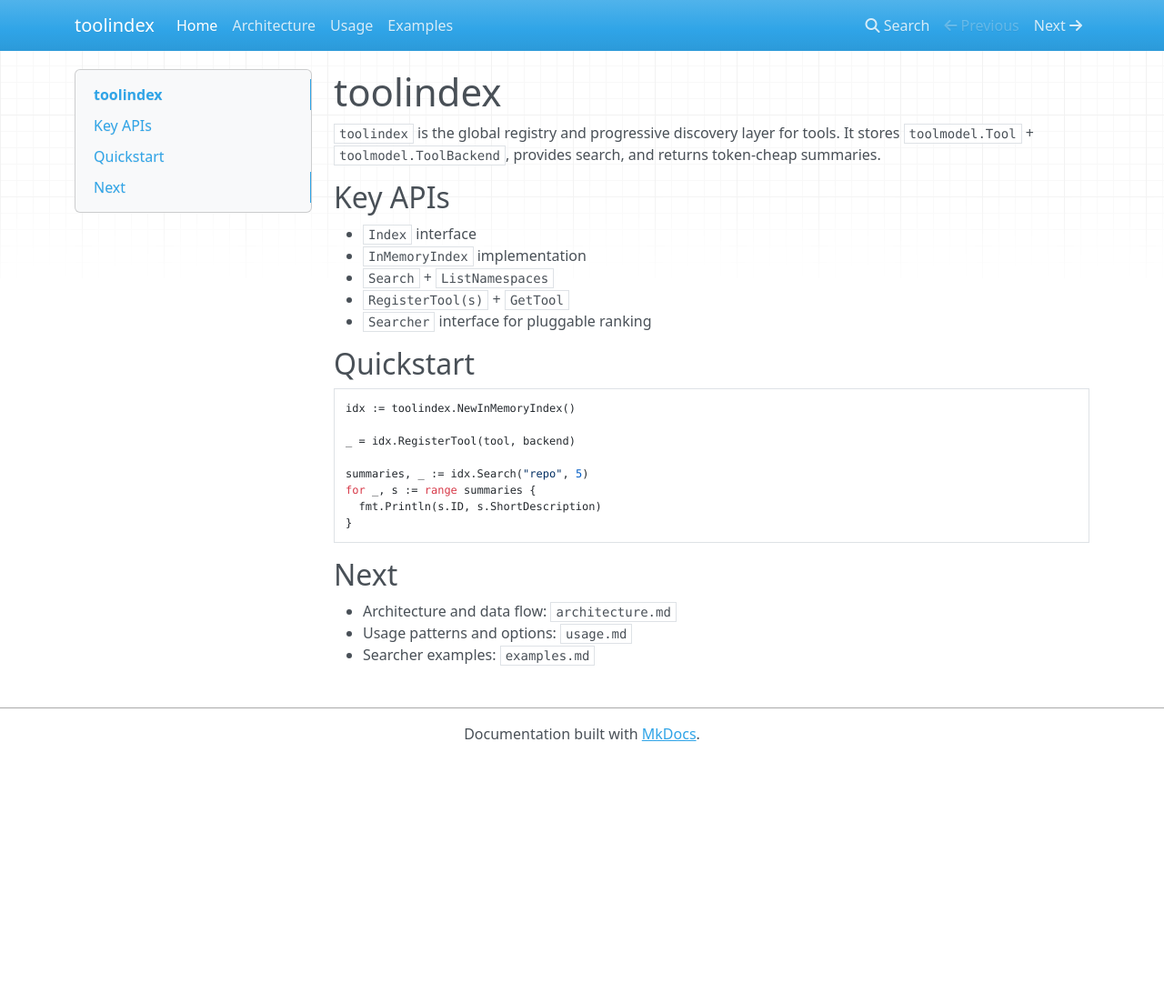
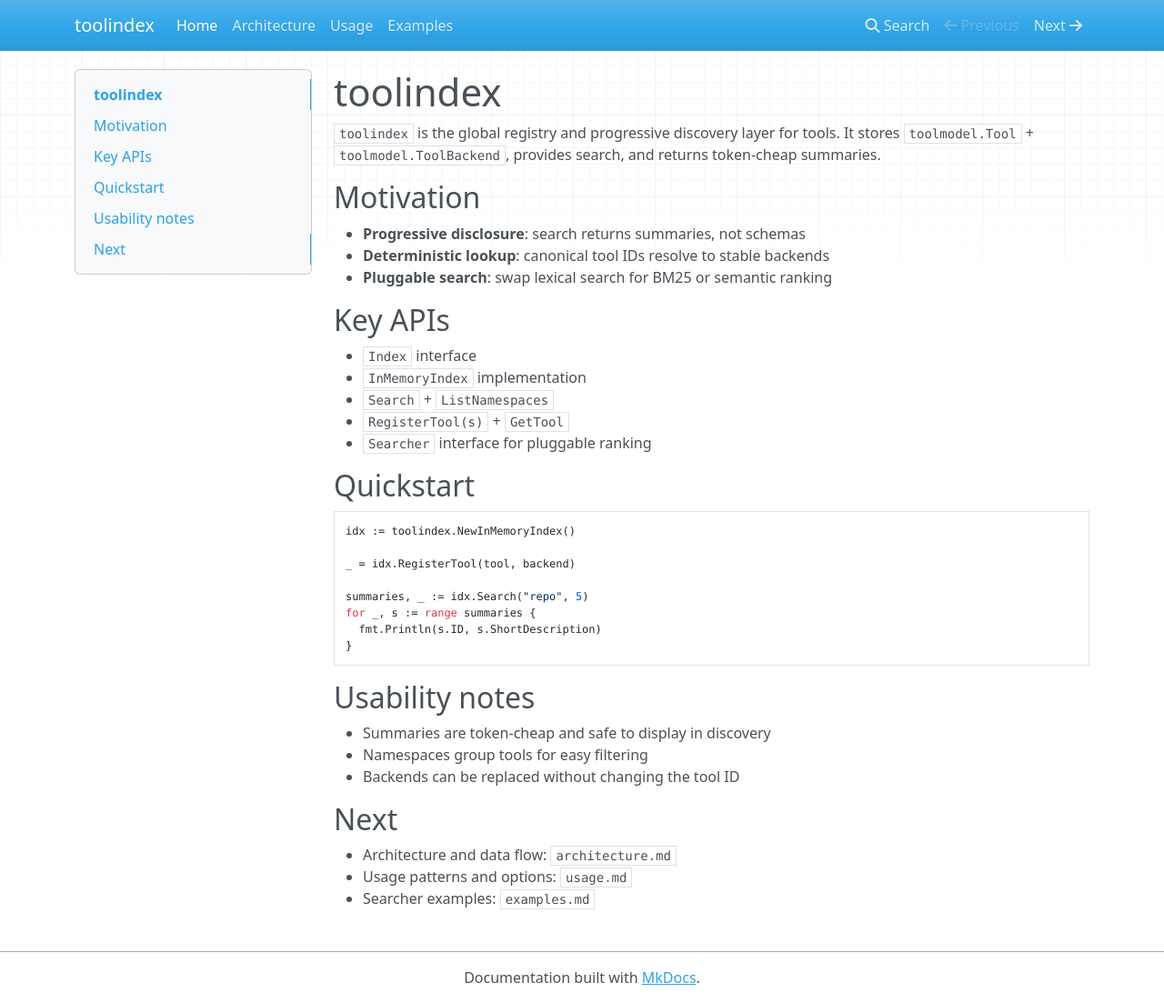
Before and after one commit to jonwraymond/toolindex, an MkDocs documentation site: the page built from docs/index.md, in a window 1280 px wide and 1103 px high. Shown: the whole window at 91% size. Built offline with MkDocs 1.6.1, drawn with Linux system fonts in a browser that asks for light colours; nearby versions of some CDN libraries.

Commit message:
Improve documentation narrative

````diff
--- a/docs/index.md
+++ b/docs/index.md
@@ -3,6 +3,12 @@
 `toolindex` is the global registry and progressive discovery layer for tools.
 It stores `toolmodel.Tool` + `toolmodel.ToolBackend`, provides search, and
 returns token-cheap summaries.
+
+## Motivation
+
+- **Progressive disclosure**: search returns summaries, not schemas
+- **Deterministic lookup**: canonical tool IDs resolve to stable backends
+- **Pluggable search**: swap lexical search for BM25 or semantic ranking
 
 ## Key APIs
 
@@ -25,6 +31,12 @@ for _, s := range summaries {
 }
 ```
 
+## Usability notes
+
+- Summaries are token-cheap and safe to display in discovery
+- Namespaces group tools for easy filtering
+- Backends can be replaced without changing the tool ID
+
 ## Next
 
 - Architecture and data flow: `architecture.md`
````
Also changed, not shown: docs/architecture.md (+5 -0 lines).
